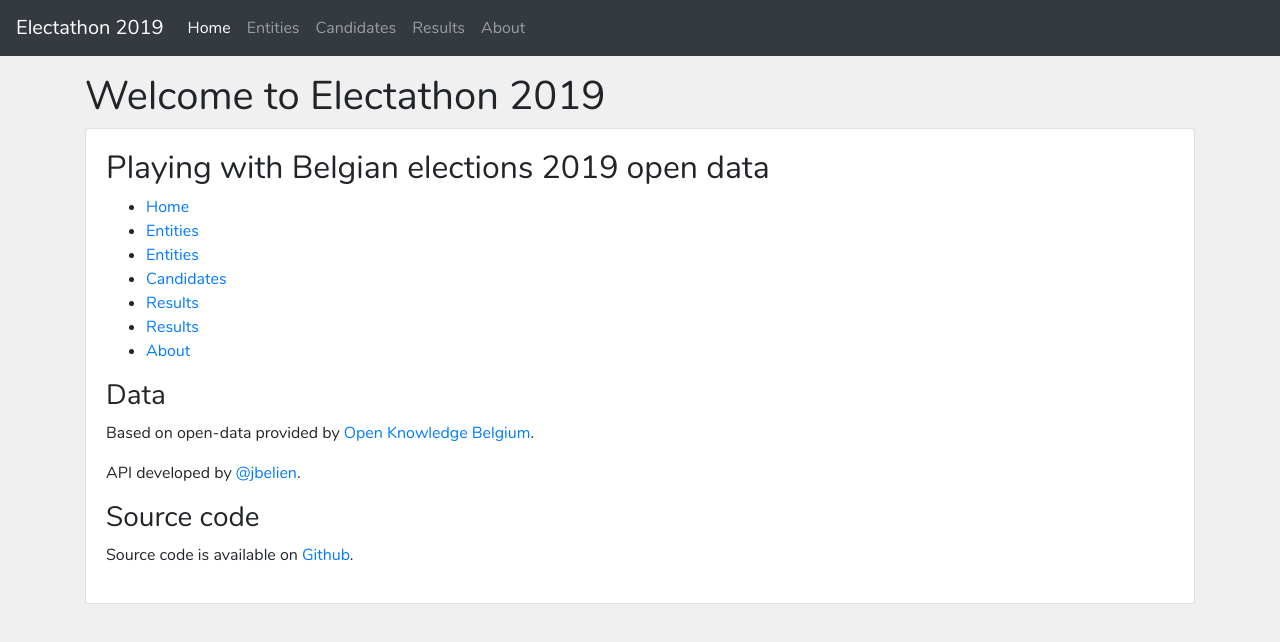
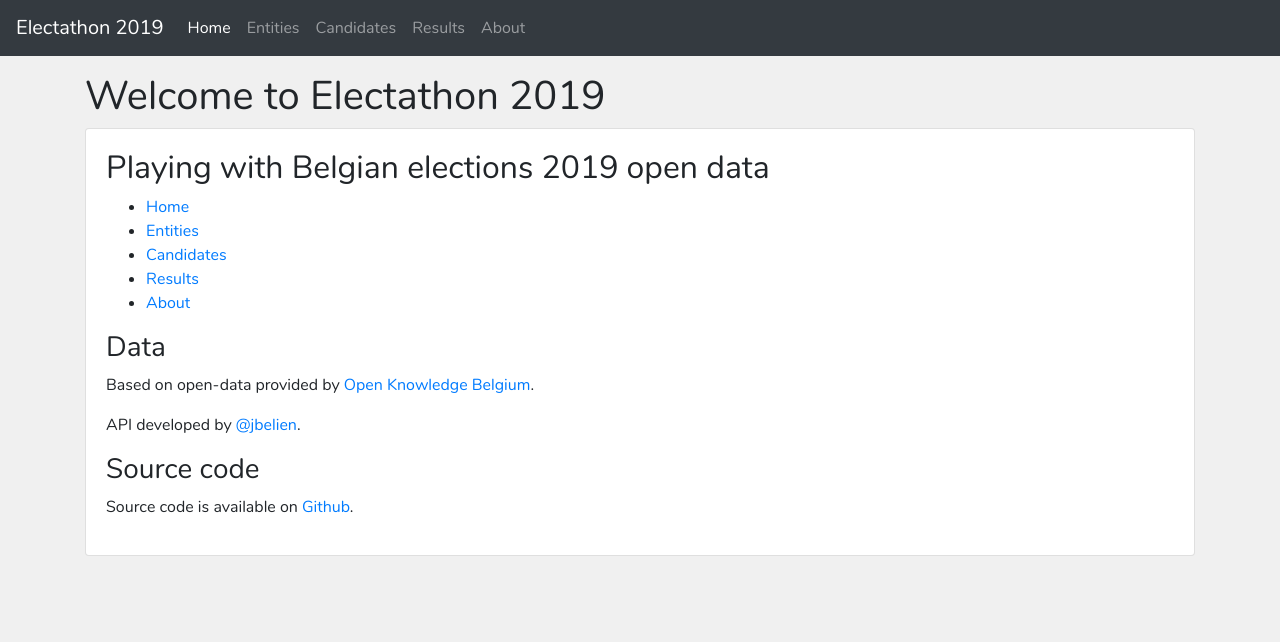
Before and after one commit to Thib-G/electathon19-app, a Vue app: page / in a window 1280 px wide. Shown: the top 642 px of the page. Built offline with nearby package versions, Linux system fonts and the light colour scheme.

Commit message:
Improve menu

```diff
--- a/src/views/Home.vue
+++ b/src/views/Home.vue
@@ -4,7 +4,7 @@
     <b-card>
       <h2>Playing with Belgian elections 2019 open data</h2>
       <ul>
-        <li v-for="r in $router.options.routes" :key="r.name">
+        <li v-for="r in navRoutes" :key="r.name">
           <router-link :to="r.path">{{ r.meta.longName }}</router-link>
         </li>
       </ul>
@@ -20,9 +20,13 @@
     </b-card>
   </div>
 </template>
-
 <script>
 export default {
   name: 'home',
+  computed: {
+    navRoutes() {
+      return this.$router.options.routes.filter(r => r.meta.menu);
+    },
+  },
 };
 </script>
```
